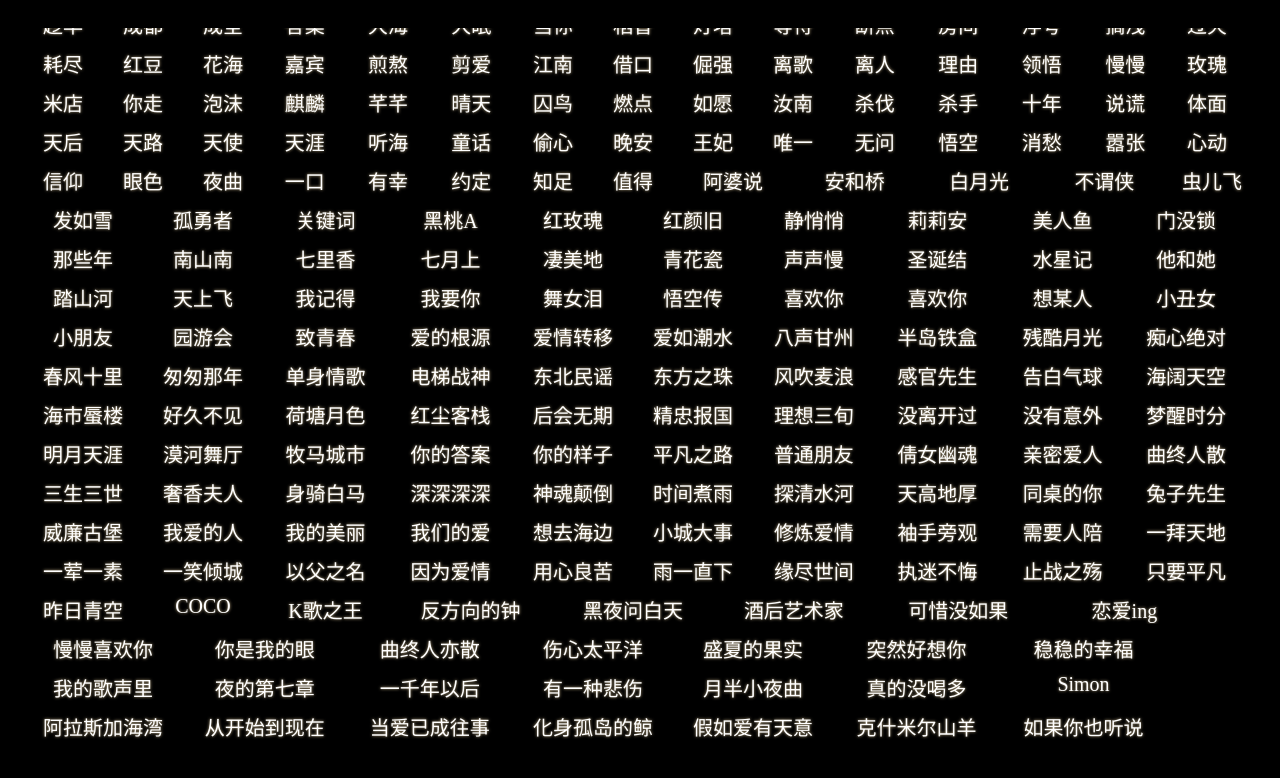
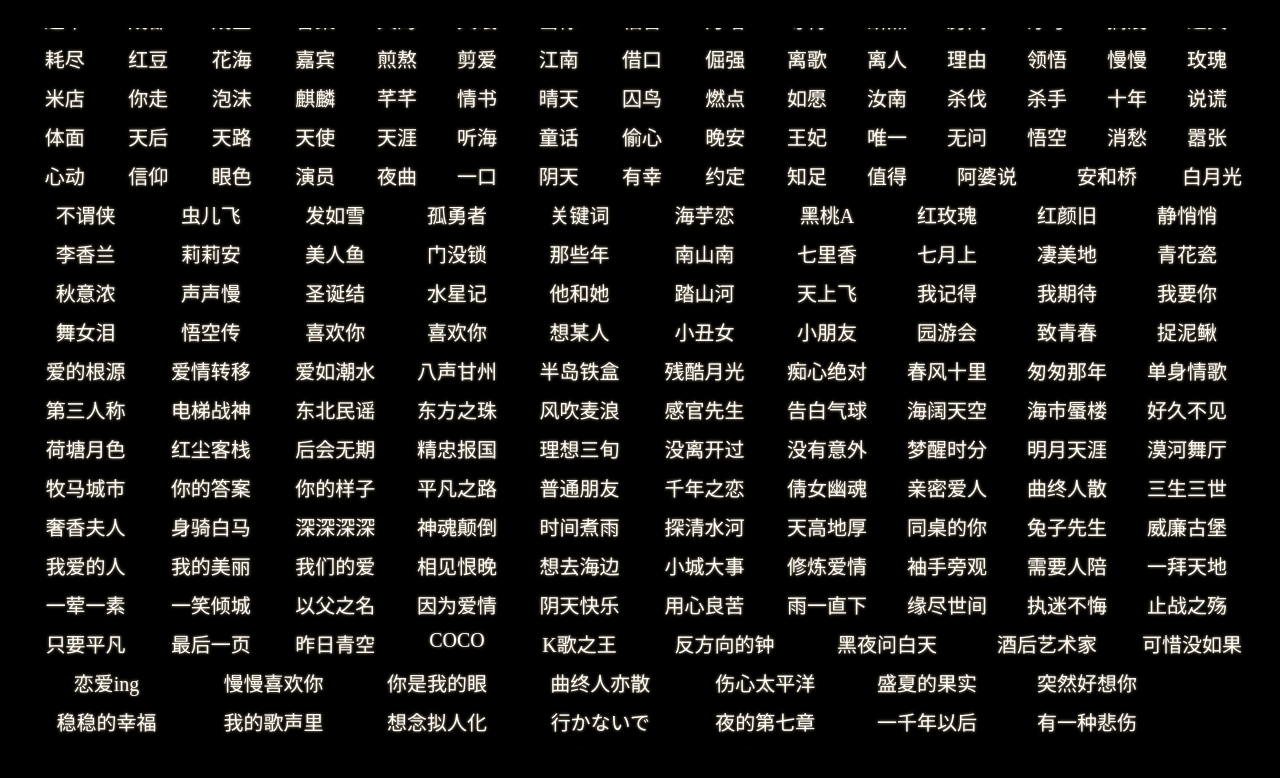
Before and after one commit to deltamaster/mysonglist, a React (Create React App) app: page / in a window 1280 px wide. Shown: the top 778 px of the page. Built offline with nearby package versions, Linux system fonts and the light colour scheme.

Commit message:
update song list

```diff
--- a/src/mockSongs.ts
+++ b/src/mockSongs.ts
@@ -1,258 +1,278 @@
 import { Song } from "./Song";
 
 export const mockSongs: Song[] = [
-  { id: "r0os8z", name: "椿" },
-  { id: "rUhPHJ", name: "画" },
-  { id: "r8g27U", name: "笼" },
-  { id: "rZk3Sg", name: "默" },
-  { id: "r1DZ5k", name: "我" },
-  { id: "r8wpRx", name: "痒" },
-  { id: "rNEkHR", name: "鱼" },
-  { id: "rNNnRF", name: "爱你" },
-  { id: "rlceu0", name: "安静" },
-  { id: "rPZ0I7", name: "安妮" },
-  { id: "rrvmjs", name: "暗香" },
-  { id: "rv77Tt", name: "宝贝" },
-  { id: "rk7KGx", name: "背叛" },
-  { id: "rz1MR8", name: "不染" },
-  { id: "rv9bAR", name: "曹操" },
-  { id: "rJjog1", name: "趁早" },
-  { id: "rwcYyu", name: "成都" },
-  { id: "rAmqPm", name: "成全" },
-  { id: "ruvExM", name: "答案" },
-  { id: "r3G4hF", name: "大海" },
-  { id: "rHJOVB", name: "大眠" },
-  { id: "rYhuym", name: "当你" },
-  { id: "r6YPkj", name: "稻香" },
-  { id: "r59Zp0", name: "灯塔" },
-  { id: "rxbVlq", name: "等待" },
-  { id: "rnjRCi", name: "断点" },
-  { id: "rrKXSj", name: "房间" },
-  { id: "rtcph6", name: "浮夸" },
-  { id: "rD1Jo3", name: "搁浅" },
-  { id: "r8FvpW", name: "过火" },
-  { id: "rdKVW0", name: "耗尽" },
-  { id: "rgClk1", name: "红豆" },
-  { id: "rIx09G", name: "花海" },
-  { id: "rzv4y3", name: "嘉宾" },
-  { id: "reCFUn", name: "煎熬" },
-  { id: "rWd5Nd", name: "剪爱" },
-  { id: "rsy93p", name: "江南" },
-  { id: "r6Nl9s", name: "借口" },
-  { id: "rkj4c9", name: "倔强" },
-  { id: "rQebhl", name: "离歌" },
-  { id: "rzOPlJ", name: "离人" },
-  { id: "rtRd5o", name: "理由" },
-  { id: "r4m8sH", name: "领悟" },
-  { id: "r0Obpu", name: "慢慢" },
-  { id: "rd7RNS", name: "玫瑰" },
-  { id: "rVwX2w", name: "米店" },
-  { id: "r0ROlD", name: "你走" },
-  { id: "r0ZfTQ", name: "泡沫" },
-  { id: "rYkWKy", name: "麒麟" },
-  { id: "rP0nwx", name: "芊芊" },
-  { id: "rjZMnZ", name: "晴天" },
-  { id: "r7NcBY", name: "囚鸟" },
-  { id: "rtEbiy", name: "燃点" },
-  { id: "rEkclC", name: "如愿" },
-  { id: "rHJnok", name: "汝南" },
-  { id: "r49NRK", name: "杀伐" },
-  { id: "rjw09b", name: "杀手" },
-  { id: "rLRfxz", name: "十年" },
-  { id: "rernTK", name: "说谎" },
-  { id: "rkBq0Z", name: "体面" },
-  { id: "rdVj4p", name: "天后" },
-  { id: "reELJu", name: "天路" },
-  { id: "ryeGaJ", name: "天使" },
-  { id: "r5YECp", name: "天涯" },
-  { id: "rnx049", name: "听海" },
-  { id: "rBGky0", name: "童话" },
-  { id: "rcUQLX", name: "偷心" },
-  { id: "roftg7", name: "晚安" },
-  { id: "r1uO1A", name: "王妃" },
-  { id: "r54gZb", name: "唯一" },
-  { id: "rJ1PmQ", name: "无问" },
-  { id: "rshYhT", name: "悟空" },
-  { id: "rBYUrW", name: "消愁" },
-  { id: "rO2DAz", name: "嚣张" },
-  { id: "rwceD8", name: "心动" },
-  { id: "rAa5CF", name: "信仰" },
-  { id: "rZIKTa", name: "眼色" },
-  { id: "rEhxRw", name: "夜曲" },
-  { id: "rtJH7v", name: "一口" },
-  { id: "rKHSWk", name: "有幸" },
-  { id: "rK2pPF", name: "约定" },
-  { id: "rZiCOt", name: "知足" },
-  { id: "rRLa2m", name: "值得" },
-  { id: "rZl16Q", name: "阿婆说" },
-  { id: "rD827P", name: "安和桥" },
-  { id: "rKSJcK", name: "白月光" },
-  { id: "r80yys", name: "不谓侠" },
-  { id: "r6AEuL", name: "虫儿飞" },
-  { id: "rtamLO", name: "发如雪" },
-  { id: "rp9l57", name: "孤勇者" },
-  { id: "rqOkzv", name: "关键词" },
-  { id: "rYsZkH", name: "黑桃A" },
-  { id: "rrOnui", name: "红玫瑰" },
-  { id: "rCwXRt", name: "红颜旧" },
-  { id: "rfSeeI", name: "静悄悄" },
-  { id: "ri7sgH", name: "莉莉安" },
-  { id: "rATxQI", name: "美人鱼" },
-  { id: "r04Fzu", name: "门没锁" },
-  { id: "rbBWZK", name: "那些年" },
-  { id: "rrtSAh", name: "南山南" },
-  { id: "rEwsSA", name: "七里香" },
-  { id: "r5gMwX", name: "七月上" },
-  { id: "rPQFsO", name: "凄美地" },
-  { id: "rVXBtC", name: "青花瓷" },
-  { id: "rfOtqN", name: "声声慢" },
-  { id: "rxxzKJ", name: "圣诞结" },
-  { id: "rX5elF", name: "水星记" },
-  { id: "rsshGU", name: "他和她" },
-  { id: "reKZ9Z", name: "踏山河" },
-  { id: "rKHjiS", name: "天上飞" },
-  { id: "rAJs2m", name: "我记得" },
-  { id: "rDwCJ6", name: "我要你" },
-  { id: "rW7VZo", name: "舞女泪" },
-  { id: "rMEmrr", name: "悟空传" },
-  { id: "rauhEI", name: "喜欢你" },
-  { id: "ryNBbs", name: "喜欢你" },
-  { id: "rY0ymP", name: "想某人" },
-  { id: "rRwF3O", name: "小丑女" },
-  { id: "rk7J7h", name: "小朋友" },
-  { id: "rB7YkX", name: "园游会" },
-  { id: "rbZUqv", name: "致青春" },
-  { id: "rNaT0V", name: "爱的根源" },
-  { id: "rGqymi", name: "爱情转移" },
-  { id: "rrIBLw", name: "爱如潮水" },
-  { id: "rOvIok", name: "八声甘州" },
-  { id: "rWSMfo", name: "半岛铁盒" },
-  { id: "r8CArG", name: "残酷月光" },
-  { id: "rW794B", name: "痴心绝对" },
-  { id: "r0d6tg", name: "春风十里" },
-  { id: "rIQECu", name: "匆匆那年" },
-  { id: "rHMW0m", name: "单身情歌" },
-  { id: "r558lk", name: "电梯战神" },
-  { id: "rPYVpi", name: "东北民谣" },
-  { id: "rxbBB2", name: "东方之珠" },
-  { id: "rHP0LD", name: "风吹麦浪" },
-  { id: "r8VI0F", name: "感官先生" },
-  { id: "rvnlEI", name: "告白气球" },
-  { id: "rGEY0U", name: "海阔天空" },
-  { id: "r5fVj3", name: "海市蜃楼" },
-  { id: "rfsDfv", name: "好久不见" },
-  { id: "rKc2og", name: "荷塘月色" },
-  { id: "rJQC0H", name: "红尘客栈" },
-  { id: "rTuQFt", name: "后会无期" },
-  { id: "rXVHq7", name: "精忠报国" },
-  { id: "rUEJES", name: "理想三旬" },
-  { id: "rrx6Dj", name: "没离开过" },
-  { id: "rX1ebe", name: "没有意外" },
-  { id: "rQQHmm", name: "梦醒时分" },
-  { id: "rhwVoB", name: "明月天涯" },
-  { id: "rTbxOE", name: "漠河舞厅" },
-  { id: "rVr5th", name: "牧马城市" },
-  { id: "r9sCS2", name: "你的答案" },
-  { id: "rdcQsT", name: "你的样子" },
-  { id: "rKVKXq", name: "平凡之路" },
-  { id: "rRQ5nY", name: "普通朋友" },
-  { id: "rXcbzz", name: "倩女幽魂" },
-  { id: "rAm81M", name: "亲密爱人" },
-  { id: "rqt1wD", name: "曲终人散" },
-  { id: "rs2XXq", name: "三生三世" },
-  { id: "r1vBf6", name: "奢香夫人" },
-  { id: "rR4cZg", name: "身骑白马" },
-  { id: "rPZMjp", name: "深深深深" },
-  { id: "rrI28b", name: "神魂颠倒" },
-  { id: "rFLRHK", name: "时间煮雨" },
-  { id: "rgt2H1", name: "探清水河" },
-  { id: "rMF1KD", name: "天高地厚" },
-  { id: "r8LaQb", name: "同桌的你" },
-  { id: "rBG8P5", name: "兔子先生" },
-  { id: "r3W2BM", name: "威廉古堡" },
-  { id: "rVCdSg", name: "我爱的人" },
-  { id: "rYW6XN", name: "我的美丽" },
-  { id: "rhldeE", name: "我们的爱" },
-  { id: "r07Swx", name: "想去海边" },
-  { id: "rT8AP9", name: "小城大事" },
-  { id: "rJPJwG", name: "修炼爱情" },
-  { id: "rALcrY", name: "袖手旁观" },
-  { id: "rJ1i4I", name: "需要人陪" },
-  { id: "rSm0wd", name: "一拜天地" },
-  { id: "rz5jGk", name: "一荤一素" },
-  { id: "rlfMjI", name: "一笑倾城" },
-  { id: "rCJyot", name: "以父之名" },
-  { id: "rWdtP2", name: "因为爱情" },
-  { id: "rDouck", name: "用心良苦" },
-  { id: "rSjI7c", name: "雨一直下" },
-  { id: "ripmYC", name: "缘尽世间" },
-  { id: "r4ju4T", name: "执迷不悔" },
-  { id: "rcBd1n", name: "止战之殇" },
-  { id: "rdUE9q", name: "只要平凡" },
-  { id: "rGFmK5", name: "昨日青空" },
-  { id: "rfYN9y", name: "COCO" },
-  { id: "ruPGRO", name: "K歌之王" },
-  { id: "rfzJAo", name: "反方向的钟" },
-  { id: "rZA5VT", name: "黑夜问白天" },
-  { id: "rmfQmS", name: "酒后艺术家" },
-  { id: "rlpkY3", name: "可惜没如果" },
-  { id: "rw0tLV", name: "恋爱ing" },
-  { id: "rxashn", name: "慢慢喜欢你" },
-  { id: "rO5dab", name: "你是我的眼" },
-  { id: "rteLqW", name: "曲终人亦散" },
-  { id: "rUl2sQ", name: "伤心太平洋" },
-  { id: "rcrRFq", name: "盛夏的果实" },
-  { id: "rAMhez", name: "突然好想你" },
-  { id: "rhQeML", name: "稳稳的幸福" },
-  { id: "rhpipI", name: "我的歌声里" },
-  { id: "rGrumi", name: "夜的第七章" },
-  { id: "rJo7Sn", name: "一千年以后" },
-  { id: "rVLGIu", name: "有一种悲伤" },
-  { id: "ruwaO9", name: "月半小夜曲" },
-  { id: "r2rVlH", name: "真的没喝多" },
-  { id: "rM73jY", name: "Simon" },
-  { id: "rC49ka", name: "阿拉斯加海湾" },
-  { id: "rJeNQv", name: "从开始到现在" },
-  { id: "rqjJ98", name: "当爱已成往事" },
-  { id: "rj4bip", name: "化身孤岛的鲸" },
-  { id: "rtnI9s", name: "假如爱有天意" },
-  { id: "rFqFFb", name: "克什米尔山羊" },
-  { id: "rPWnRw", name: "如果你也听说" },
-  { id: "rLqmTW", name: "说好的幸福呢" },
-  { id: "r2O0Fd", name: "像我这样的人" },
-  { id: "rl1yxs", name: "雪落下的声音" },
-  { id: "rdCRal", name: "血腥爱情故事" },
-  { id: "rvwsle", name: "一个人一座城" },
-  { id: "rrwMsu", name: "一口气全念对" },
-  { id: "r8VyT2", name: "永不失联的爱" },
-  { id: "rXPmoC", name: "最伟大的作品" },
-  { id: "rlXFpm", name: "Melody" },
-  { id: "rFMY0L", name: "Mojito" },
-  { id: "rEHzO9", name: "不为谁而作的歌" },
-  { id: "rUyuwT", name: "当我唱起这首歌" },
-  { id: "rp6jeX", name: "凤凰花开的路口" },
-  { id: "rlfTlK", name: "今天也想见到你" },
-  { id: "rBW1SV", name: "蒙娜丽莎的眼泪" },
-  { id: "rNjAHt", name: "那时错，这时对" },
-  { id: "rKZcIP", name: "全世界谁倾听你" },
-  { id: "rhP2C5", name: "夏夜最后的烟火" },
-  { id: "r8HPWs", name: "小可爱与小领带" },
-  { id: "rYgte2", name: "这世界那么多人" },
-  { id: "rMfNxy", name: "Burning" },
-  { id: "rMta6t", name: "可可托海的牧羊人" },
-  { id: "rXWZTQ", name: "刻在我心底的名字" },
-  { id: "rb1YBo", name: "莫斯科郊外的晚上" },
-  { id: "r5ciNu", name: "你不是真正的快乐" },
-  { id: "rHVT6t", name: "天上掉下个林妹妹" },
-  { id: "rh4VHc", name: "Boom沙卡拉卡" },
-  { id: "r5gJtv", name: "想见你想见你想见你" },
-  { id: "rjIkcK", name: "新沈阳Cypher" },
-  { id: "rmJW9c", name: "All of me" },
-  { id: "rbPprO", name: "输了你赢了世界又如何" },
-  { id: "r72xjS", name: "我的Folykiki" },
-  { id: "rVNOFT", name: "Tiktok Baby" },
-  { id: "roepQv", name: "总有一天我会出现在你身边" },
-  { id: "rLHPcf", name: "Someone like you" },
-  { id: "rVv4Q4", name: "这只伶俐的棕色狐狸跳过一只懒惰的狗" },
-  { id: "rl72Fm", name: "50 Ways to Say Goodbye" },
+  { "id": "r0os8z", "name": "椿" },
+  { "id": "rUhPHJ", "name": "画" },
+  { "id": "r8g27U", "name": "笼" },
+  { "id": "rZk3Sg", "name": "默" },
+  { "id": "r1DZ5k", "name": "我" },
+  { "id": "r8wpRx", "name": "痒" },
+  { "id": "rNEkHR", "name": "鱼" },
+  { "id": "rNNnRF", "name": "爱你" },
+  { "id": "rlceu0", "name": "安静" },
+  { "id": "rPZ0I7", "name": "安妮" },
+  { "id": "rrvmjs", "name": "暗香" },
+  { "id": "rv77Tt", "name": "宝贝" },
+  { "id": "rk7KGx", "name": "背叛" },
+  { "id": "rz1MR8", "name": "不染" },
+  { "id": "rv9bAR", "name": "曹操" },
+  { "id": "rJjog1", "name": "趁早" },
+  { "id": "rwcYyu", "name": "成都" },
+  { "id": "rAmqPm", "name": "成全" },
+  { "id": "ruvExM", "name": "答案" },
+  { "id": "r3G4hF", "name": "大海" },
+  { "id": "rHJOVB", "name": "大眠" },
+  { "id": "rYhuym", "name": "当你" },
+  { "id": "r6YPkj", "name": "稻香" },
+  { "id": "r59Zp0", "name": "灯塔" },
+  { "id": "rxbVlq", "name": "等待" },
+  { "id": "rnjRCi", "name": "断点" },
+  { "id": "rrKXSj", "name": "房间" },
+  { "id": "rtcph6", "name": "浮夸" },
+  { "id": "rD1Jo3", "name": "搁浅" },
+  { "id": "r8FvpW", "name": "过火" },
+  { "id": "rdKVW0", "name": "耗尽" },
+  { "id": "rgClk1", "name": "红豆" },
+  { "id": "rIx09G", "name": "花海" },
+  { "id": "rzv4y3", "name": "嘉宾" },
+  { "id": "reCFUn", "name": "煎熬" },
+  { "id": "rWd5Nd", "name": "剪爱" },
+  { "id": "rsy93p", "name": "江南" },
+  { "id": "r6Nl9s", "name": "借口" },
+  { "id": "rkj4c9", "name": "倔强" },
+  { "id": "rQebhl", "name": "离歌" },
+  { "id": "rzOPlJ", "name": "离人" },
+  { "id": "rtRd5o", "name": "理由" },
+  { "id": "r4m8sH", "name": "领悟" },
+  { "id": "r0Obpu", "name": "慢慢" },
+  { "id": "rd7RNS", "name": "玫瑰" },
+  { "id": "rVwX2w", "name": "米店" },
+  { "id": "r0ROlD", "name": "你走" },
+  { "id": "r0ZfTQ", "name": "泡沫" },
+  { "id": "rYkWKy", "name": "麒麟" },
+  { "id": "rP0nwx", "name": "芊芊" },
+  { "id": "rRQ8Ux", "name": "情书" },
+  { "id": "rjZMnZ", "name": "晴天" },
+  { "id": "r7NcBY", "name": "囚鸟" },
+  { "id": "rtEbiy", "name": "燃点" },
+  { "id": "rEkclC", "name": "如愿" },
+  { "id": "rHJnok", "name": "汝南" },
+  { "id": "r49NRK", "name": "杀伐" },
+  { "id": "rjw09b", "name": "杀手" },
+  { "id": "rLRfxz", "name": "十年" },
+  { "id": "rernTK", "name": "说谎" },
+  { "id": "rkBq0Z", "name": "体面" },
+  { "id": "rdVj4p", "name": "天后" },
+  { "id": "reELJu", "name": "天路" },
+  { "id": "ryeGaJ", "name": "天使" },
+  { "id": "r5YECp", "name": "天涯" },
+  { "id": "rnx049", "name": "听海" },
+  { "id": "rBGky0", "name": "童话" },
+  { "id": "rcUQLX", "name": "偷心" },
+  { "id": "roftg7", "name": "晚安" },
+  { "id": "r1uO1A", "name": "王妃" },
+  { "id": "r54gZb", "name": "唯一" },
+  { "id": "rJ1PmQ", "name": "无问" },
+  { "id": "rshYhT", "name": "悟空" },
+  { "id": "rBYUrW", "name": "消愁" },
+  { "id": "rO2DAz", "name": "嚣张" },
+  { "id": "rwceD8", "name": "心动" },
+  { "id": "rAa5CF", "name": "信仰" },
+  { "id": "rZIKTa", "name": "眼色" },
+  { "id": "rDQfm7", "name": "演员" },
+  { "id": "rEhxRw", "name": "夜曲" },
+  { "id": "rtJH7v", "name": "一口" },
+  { "id": "rX6P3V", "name": "阴天" },
+  { "id": "rKHSWk", "name": "有幸" },
+  { "id": "rK2pPF", "name": "约定" },
+  { "id": "rZiCOt", "name": "知足" },
+  { "id": "rRLa2m", "name": "值得" },
+  { "id": "rZl16Q", "name": "阿婆说" },
+  { "id": "rD827P", "name": "安和桥" },
+  { "id": "rKSJcK", "name": "白月光" },
+  { "id": "r80yys", "name": "不谓侠" },
+  { "id": "r6AEuL", "name": "虫儿飞" },
+  { "id": "rtamLO", "name": "发如雪" },
+  { "id": "rp9l57", "name": "孤勇者" },
+  { "id": "rqOkzv", "name": "关键词" },
+  { "id": "r6mTBt", "name": "海芋恋" },
+  { "id": "rYsZkH", "name": "黑桃A" },
+  { "id": "rrOnui", "name": "红玫瑰" },
+  { "id": "rCwXRt", "name": "红颜旧" },
+  { "id": "rfSeeI", "name": "静悄悄" },
+  { "id": "rdoW3r", "name": "李香兰" },
+  { "id": "ri7sgH", "name": "莉莉安" },
+  { "id": "rATxQI", "name": "美人鱼" },
+  { "id": "r04Fzu", "name": "门没锁" },
+  { "id": "rbBWZK", "name": "那些年" },
+  { "id": "rrtSAh", "name": "南山南" },
+  { "id": "rEwsSA", "name": "七里香" },
+  { "id": "r5gMwX", "name": "七月上" },
+  { "id": "rPQFsO", "name": "凄美地" },
+  { "id": "rVXBtC", "name": "青花瓷" },
+  { "id": "rOSKip", "name": "秋意浓" },
+  { "id": "rfOtqN", "name": "声声慢" },
+  { "id": "rxxzKJ", "name": "圣诞结" },
+  { "id": "rX5elF", "name": "水星记" },
+  { "id": "rsshGU", "name": "他和她" },
+  { "id": "reKZ9Z", "name": "踏山河" },
+  { "id": "rKHjiS", "name": "天上飞" },
+  { "id": "rAJs2m", "name": "我记得" },
+  { "id": "rjPkmZ", "name": "我期待" },
+  { "id": "rDwCJ6", "name": "我要你" },
+  { "id": "rW7VZo", "name": "舞女泪" },
+  { "id": "rMEmrr", "name": "悟空传" },
+  { "id": "rauhEI", "name": "喜欢你" },
+  { "id": "ryNBbs", "name": "喜欢你" },
+  { "id": "rY0ymP", "name": "想某人" },
+  { "id": "rRwF3O", "name": "小丑女" },
+  { "id": "rk7J7h", "name": "小朋友" },
+  { "id": "rB7YkX", "name": "园游会" },
+  { "id": "rbZUqv", "name": "致青春" },
+  { "id": "r6CZ0k", "name": "捉泥鳅" },
+  { "id": "rNaT0V", "name": "爱的根源" },
+  { "id": "rGqymi", "name": "爱情转移" },
+  { "id": "rrIBLw", "name": "爱如潮水" },
+  { "id": "rOvIok", "name": "八声甘州" },
+  { "id": "rWSMfo", "name": "半岛铁盒" },
+  { "id": "r8CArG", "name": "残酷月光" },
+  { "id": "rW794B", "name": "痴心绝对" },
+  { "id": "r0d6tg", "name": "春风十里" },
+  { "id": "rIQECu", "name": "匆匆那年" },
+  { "id": "rHMW0m", "name": "单身情歌" },
+  { "id": "rTtmHa", "name": "第三人称" },
+  { "id": "r558lk", "name": "电梯战神" },
+  { "id": "rPYVpi", "name": "东北民谣" },
+  { "id": "rxbBB2", "name": "东方之珠" },
+  { "id": "rHP0LD", "name": "风吹麦浪" },
+  { "id": "r8VI0F", "name": "感官先生" },
+  { "id": "rvnlEI", "name": "告白气球" },
+  { "id": "rGEY0U", "name": "海阔天空" },
+  { "id": "r5fVj3", "name": "海市蜃楼" },
+  { "id": "rfsDfv", "name": "好久不见" },
+  { "id": "rKc2og", "name": "荷塘月色" },
+  { "id": "rJQC0H", "name": "红尘客栈" },
+  { "id": "rTuQFt", "name": "后会无期" },
+  { "id": "rXVHq7", "name": "精忠报国" },
+  { "id": "rUEJES", "name": "理想三旬" },
+  { "id": "rrx6Dj", "name": "没离开过" },
+  { "id": "rX1ebe", "name": "没有意外" },
+  { "id": "rQQHmm", "name": "梦醒时分" },
+  { "id": "rhwVoB", "name": "明月天涯" },
+  { "id": "rTbxOE", "name": "漠河舞厅" },
+  { "id": "rVr5th", "name": "牧马城市" },
+  { "id": "r9sCS2", "name": "你的答案" },
+  { "id": "rdcQsT", "name": "你的样子" },
+  { "id": "rKVKXq", "name": "平凡之路" },
+  { "id": "rRQ5nY", "name": "普通朋友" },
+  { "id": "rtNFCJ", "name": "千年之恋" },
+  { "id": "rXcbzz", "name": "倩女幽魂" },
+  { "id": "rAm81M", "name": "亲密爱人" },
+  { "id": "rqt1wD", "name": "曲终人散" },
+  { "id": "rs2XXq", "name": "三生三世" },
+  { "id": "r1vBf6", "name": "奢香夫人" },
+  { "id": "rR4cZg", "name": "身骑白马" },
+  { "id": "rPZMjp", "name": "深深深深" },
+  { "id": "rrI28b", "name": "神魂颠倒" },
+  { "id": "rFLRHK", "name": "时间煮雨" },
+  { "id": "rgt2H1", "name": "探清水河" },
+  { "id": "rMF1KD", "name": "天高地厚" },
+  { "id": "r8LaQb", "name": "同桌的你" },
+  { "id": "rBG8P5", "name": "兔子先生" },
+  { "id": "r3W2BM", "name": "威廉古堡" },
+  { "id": "rVCdSg", "name": "我爱的人" },
+  { "id": "rYW6XN", "name": "我的美丽" },
+  { "id": "rhldeE", "name": "我们的爱" },
+  { "id": "rBiLnc", "name": "相见恨晚" },
+  { "id": "r07Swx", "name": "想去海边" },
+  { "id": "rT8AP9", "name": "小城大事" },
+  { "id": "rJPJwG", "name": "修炼爱情" },
+  { "id": "rALcrY", "name": "袖手旁观" },
+  { "id": "rJ1i4I", "name": "需要人陪" },
+  { "id": "rSm0wd", "name": "一拜天地" },
+  { "id": "rz5jGk", "name": "一荤一素" },
+  { "id": "rlfMjI", "name": "一笑倾城" },
+  { "id": "rCJyot", "name": "以父之名" },
+  { "id": "rWdtP2", "name": "因为爱情" },
+  { "id": "rhArN9", "name": "阴天快乐" },
+  { "id": "rDouck", "name": "用心良苦" },
+  { "id": "rSjI7c", "name": "雨一直下" },
+  { "id": "ripmYC", "name": "缘尽世间" },
+  { "id": "r4ju4T", "name": "执迷不悔" },
+  { "id": "rcBd1n", "name": "止战之殇" },
+  { "id": "rdUE9q", "name": "只要平凡" },
+  { "id": "rPq8QV", "name": "最后一页" },
+  { "id": "rGFmK5", "name": "昨日青空" },
+  { "id": "rfYN9y", "name": "COCO" },
+  { "id": "ruPGRO", "name": "K歌之王" },
+  { "id": "rfzJAo", "name": "反方向的钟" },
+  { "id": "rZA5VT", "name": "黑夜问白天" },
+  { "id": "rmfQmS", "name": "酒后艺术家" },
+  { "id": "rlpkY3", "name": "可惜没如果" },
+  { "id": "rw0tLV", "name": "恋爱ing" },
+  { "id": "rxashn", "name": "慢慢喜欢你" },
+  { "id": "rO5dab", "name": "你是我的眼" },
+  { "id": "rteLqW", "name": "曲终人亦散" },
+  { "id": "rUl2sQ", "name": "伤心太平洋" },
+  { "id": "rcrRFq", "name": "盛夏的果实" },
+  { "id": "rAMhez", "name": "突然好想你" },
+  { "id": "rhQeML", "name": "稳稳的幸福" },
+  { "id": "rhpipI", "name": "我的歌声里" },
+  { "id": "rMnDbh", "name": "想念拟人化" },
+  { "id": "rE5Ohl", "name": "行かないで" },
+  { "id": "rGrumi", "name": "夜的第七章" },
+  { "id": "rJo7Sn", "name": "一千年以后" },
+  { "id": "rVLGIu", "name": "有一种悲伤" },
+  { "id": "ruwaO9", "name": "月半小夜曲" },
+  { "id": "rzSKkT", "name": "月亮惹的祸" },
+  { "id": "r2rVlH", "name": "真的没喝多" },
+  { "id": "rPm71v", "name": "Lydia" },
+  { "id": "rM73jY", "name": "Simon" },
+  { "id": "rC49ka", "name": "阿拉斯加海湾" },
+  { "id": "rJeNQv", "name": "从开始到现在" },
+  { "id": "rqjJ98", "name": "当爱已成往事" },
+  { "id": "rj4bip", "name": "化身孤岛的鲸" },
+  { "id": "rtnI9s", "name": "假如爱有天意" },
+  { "id": "rFqFFb", "name": "克什米尔山羊" },
+  { "id": "rPWnRw", "name": "如果你也听说" },
+  { "id": "rLqmTW", "name": "说好的幸福呢" },
+  { "id": "r2O0Fd", "name": "像我这样的人" },
+  { "id": "rl1yxs", "name": "雪落下的声音" },
+  { "id": "rdCRal", "name": "血腥爱情故事" },
+  { "id": "rvwsle", "name": "一个人一座城" },
+  { "id": "rrwMsu", "name": "一口气全念对" },
+  { "id": "r8VyT2", "name": "永不失联的爱" },
+  { "id": "rXPmoC", "name": "最伟大的作品" },
+  { "id": "rlXFpm", "name": "Melody" },
+  { "id": "rFMY0L", "name": "Mojito" },
+  { "id": "rEHzO9", "name": "不为谁而作的歌" },
+  { "id": "rJe45m", "name": "大王叫我来巡山" },
+  { "id": "rUyuwT", "name": "当我唱起这首歌" },
+  { "id": "rp6jeX", "name": "凤凰花开的路口" },
+  { "id": "rlfTlK", "name": "今天也想见到你" },
+  { "id": "rBW1SV", "name": "蒙娜丽莎的眼泪" },
+  { "id": "rNjAHt", "name": "那时错，这时对" },
+  { "id": "rKZcIP", "name": "全世界谁倾听你" },
+  { "id": "rIm9mk", "name": "送你一朵小红花" },
+  { "id": "rhP2C5", "name": "夏夜最后的烟火" },
+  { "id": "r8HPWs", "name": "小可爱与小领带" },
+  { "id": "rYgte2", "name": "这世界那么多人" },
+  { "id": "rMfNxy", "name": "Burning" },
+  { "id": "rMta6t", "name": "可可托海的牧羊人" },
+  { "id": "rXWZTQ", "name": "刻在我心底的名字" },
+  { "id": "rb1YBo", "name": "莫斯科郊外的晚上" },
+  { "id": "r5ciNu", "name": "你不是真正的快乐" },
+  { "id": "rHVT6t", "name": "天上掉下个林妹妹" },
+  { "id": "rsLkvb", "name": "一千个伤心的理由" },
+  { "id": "rh4VHc", "name": "Boom沙卡拉卡" },
+  { "id": "r5gJtv", "name": "想见你想见你想见你" },
+  { "id": "rjIkcK", "name": "新沈阳Cypher" },
+  { "id": "rmJW9c", "name": "All of me" },
+  { "id": "rbPprO", "name": "输了你赢了世界又如何" },
+  { "id": "r72xjS", "name": "我的Folykiki" },
+  { "id": "rVNOFT", "name": "Tiktok Baby" },
+  { "id": "roepQv", "name": "总有一天我会出现在你身边" },
+  { "id": "rLHPcf", "name": "Someone like you" },
+  { "id": "rVv4Q4", "name": "这只伶俐的棕色狐狸跳过一只懒惰的狗" },
+  { "id": "rl72Fm", "name": "50 Ways to Say Goodbye" },
 ];
```
